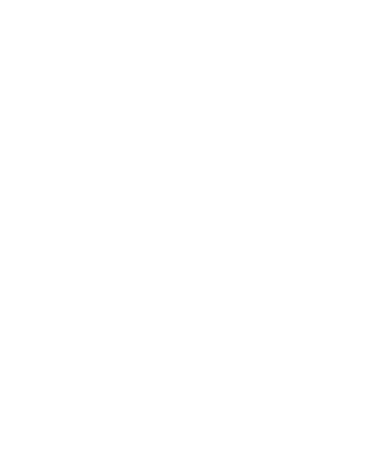
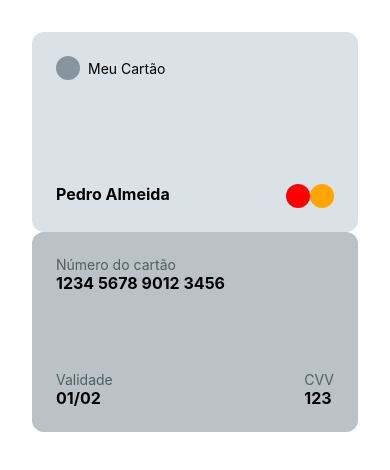
Before and after one commit to pedrohamarques/rn-credit-card, a React Native app: screen / in a window 390 px wide. Shown: the top 470 px of the page. Built offline with nearby package versions, Linux system fonts and the light colour scheme.

Commit message:
feat: create credit-card component

```diff
--- a/babel.config.js
+++ b/babel.config.js
@@ -8,6 +8,7 @@
                 {
                     alias: {
                         "@screens": "./src/screens",
+                        "@components": "./src/components",
                     },
                 },
             ],
--- /dev/null
+++ b/src/components/credit-card/credit-card.tsx
@@ -0,0 +1,43 @@
+import { Text, View } from "react-native";
+
+import { styles } from "./styles";
+
+export function CreditCard() {
+    return (
+        <View>
+            <View style={[styles.card, styles.front]}>
+                <View style={styles.header}>
+                    <View style={[styles.circle, styles.logo]} />
+                    <Text>Meu Cartão</Text>
+                </View>
+
+                <View style={styles.footer}>
+                    <Text style={styles.name}>Pedro Almeida</Text>
+                    <View style={styles.flag}>
+                        <View style={[styles.circle, styles.red]} />
+                        <View style={[styles.circle, styles.orange]} />
+                    </View>
+                </View>
+            </View>
+
+            <View style={[styles.card, styles.back]}>
+                <View>
+                    <Text style={styles.label}>Número do cartão</Text>
+                    <Text style={styles.value}>1234 5678 9012 3456</Text>
+                </View>
+
+                <View style={styles.footer}>
+                    <View>
+                        <Text style={styles.label}>Validade</Text>
+                        <Text style={styles.value}>01/02</Text>
+                    </View>
+
+                    <View>
+                        <Text style={styles.label}>CVV</Text>
+                        <Text style={styles.value}>123</Text>
+                    </View>
+                </View>
+            </View>
+        </View>
+    );
+}
--- /dev/null
+++ b/src/components/credit-card/index.ts
@@ -0,0 +1 @@
+export { CreditCard } from "./credit-card";
--- /dev/null
+++ b/src/components/credit-card/styles.ts
@@ -0,0 +1,56 @@
+import { StyleSheet } from "react-native";
+
+export const styles = StyleSheet.create({
+    card: {
+        width: "100%",
+        height: 200,
+        borderRadius: 12,
+        padding: 24,
+        justifyContent: "space-between",
+    },
+    front: {
+        backgroundColor: "#DAE1E7",
+    },
+    back: {
+        backgroundColor: "#BAC1C7",
+    },
+    circle: {
+        width: 24,
+        height: 24,
+        borderRadius: 12,
+    },
+    orange: {
+        backgroundColor: "orange",
+    },
+    name: {
+        fontSize: 16,
+        fontWeight: "bold",
+    },
+    red: {
+        backgroundColor: "red",
+    },
+    footer: {
+        flexDirection: "row",
+        justifyContent: "space-between",
+    },
+    header: {
+        flexDirection: "row",
+        alignItems: "center",
+        gap: 8,
+    },
+    logo: {
+        backgroundColor: "#8795a0",
+    },
+    flag: {
+        flexDirection: "row",
+        gap: -12,
+    },
+    label: {
+        fontSize: 14,
+        color: "#4F5F64",
+    },
+    value: {
+        fontSize: 16,
+        fontWeight: "bold",
+    },
+});
--- a/src/screens/payment/payment.tsx
+++ b/src/screens/payment/payment.tsx
@@ -1,7 +1,13 @@
 import { View } from "react-native";
+
+import { CreditCard } from "@components/credit-card";
 
 import { styles } from "./styles";
 
 export function Payment() {
-    return <View style={styles.container}></View>;
+    return (
+        <View style={styles.container}>
+            <CreditCard />
+        </View>
+    );
 }
--- a/tsconfig.json
+++ b/tsconfig.json
@@ -4,7 +4,8 @@
         "strict": true,
         "baseUrl": ".",
         "paths": {
-            "@screens/*": ["./src/screens/*"]
+            "@screens/*": ["./src/screens/*"],
+            "@components/*": ["./src/components/*"]
         }
     }
 }
```
